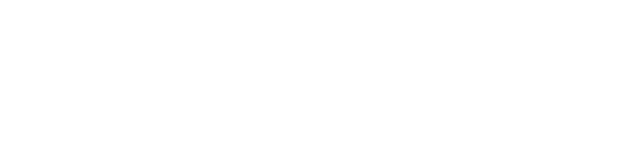
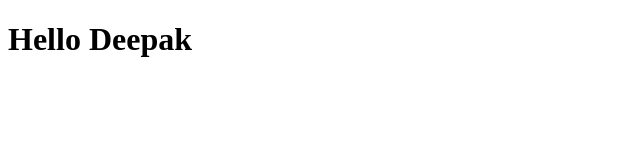
Before and after one commit to deepak-thakur555/apnacollege-demo, a plain HTML site: page index.html in a window 1280 px wide. Shown: the whole page, without its empty margins (0-640 px from the left). Drawn offline with Linux system fonts and the light colour scheme.

Commit message:
html modified comit

```diff
--- a/index.html
+++ b/index.html
@@ -6,6 +6,7 @@
     <title>Document</title>
 </head>
 <body>
+    <h1>Hello Deepak</h1>
 
 </body>
 </html>
```
